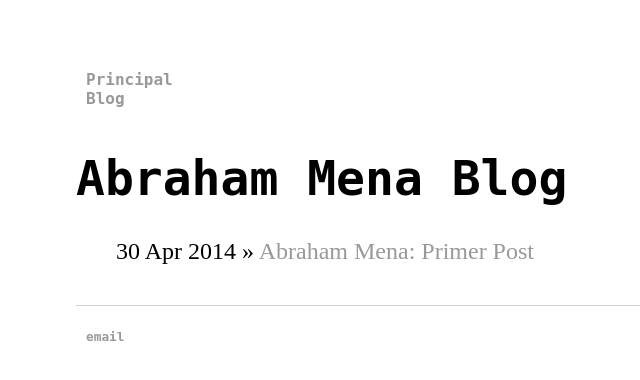
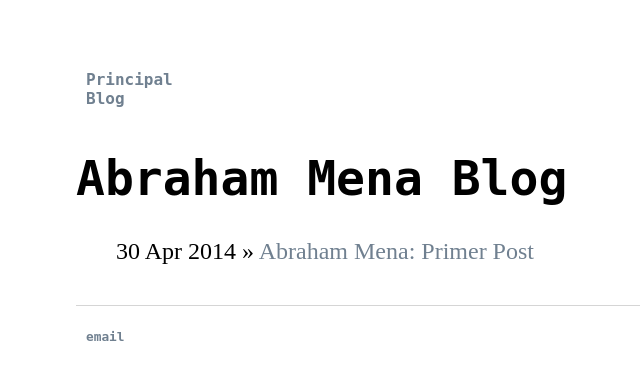
Before and after one commit to joseabraham-mena/joseabraham-mena, a Jekyll site: the page built from blog/index.html, in a window 1280 px wide. Shown: the top 380 px of the page, without its empty margins (116-756 px from the left). Built offline with Jekyll 4.4.1, drawn with Linux system fonts in a browser that asks for light colours.

Commit message:
Update main.css

```diff
--- a/css/main.css
+++ b/css/main.css
@@ -17,7 +17,7 @@ nav ul li, footer ul li {
 
 a {
   text-decoration:none;
-  color: #999;
+  color: #708090;
 }
 
 a:hover {
```
